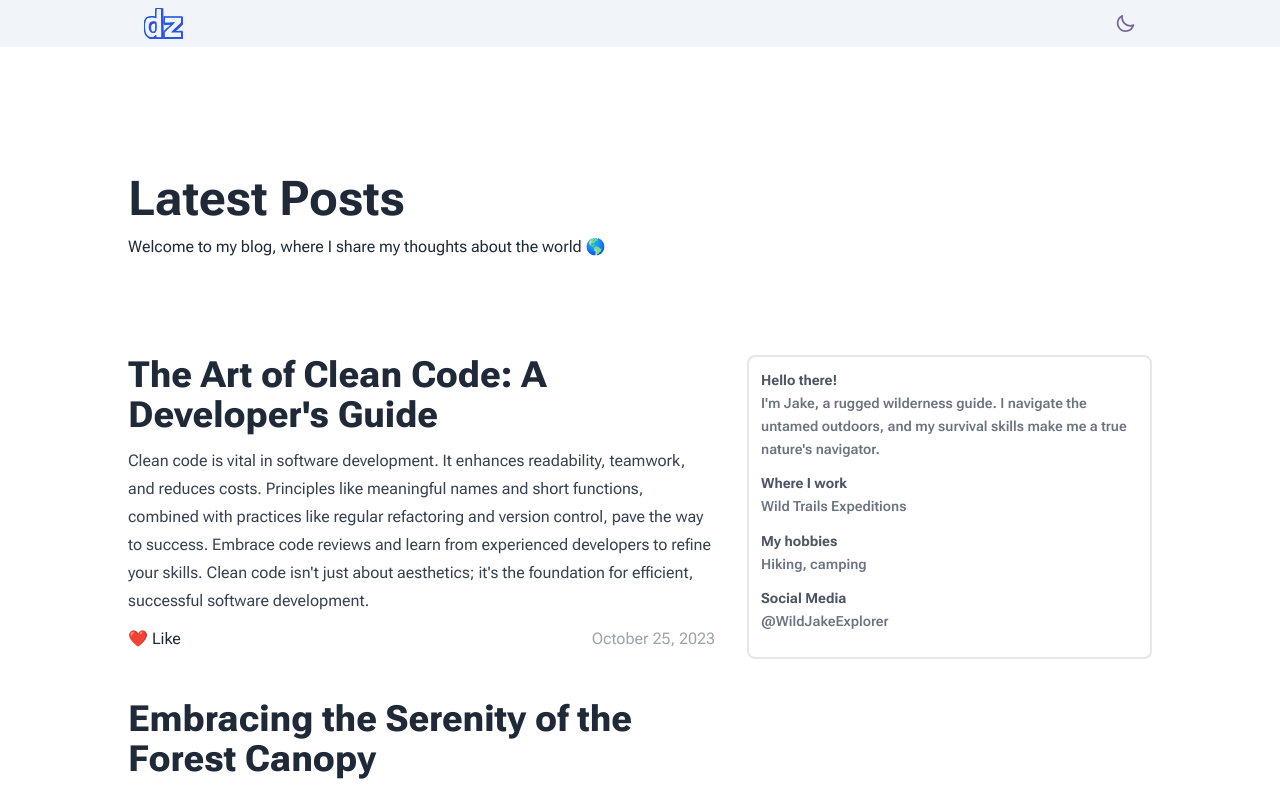
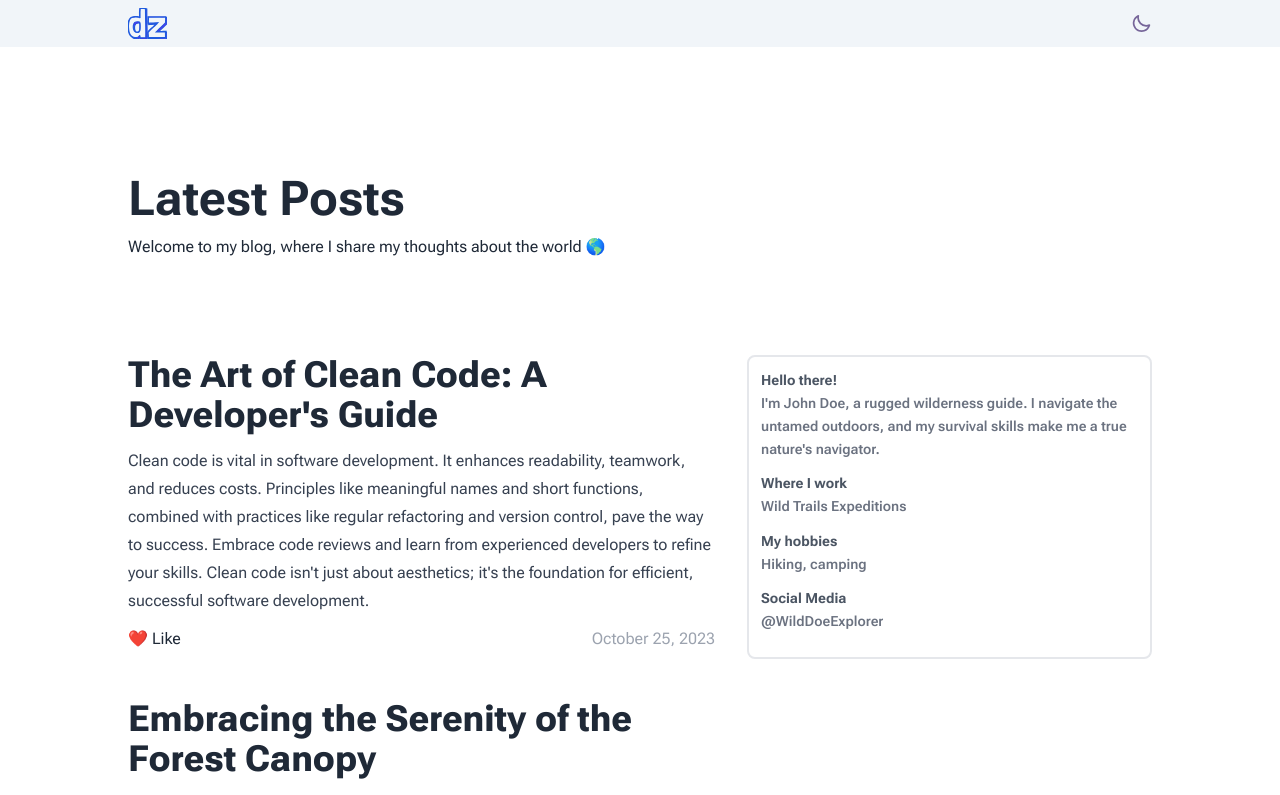
Before and after one commit to dentonzh/Eggspress, a Next.js app: page / in a window 1280 px wide. Shown: the top 795 px of the page. Built offline with nearby package versions, Linux system fonts and the light colour scheme; what tailwindcss-full-bleed would draw is missing.

Commit message:
Remove container padding, use generic placeholders

```diff
--- a/app/(index)/page.tsx
+++ b/app/(index)/page.tsx
@@ -8,10 +8,10 @@ import { useState } from 'react'
 
 
 const aboutMe = {
-  biography: "I'm Jake, a rugged wilderness guide. I navigate the untamed outdoors, and my survival skills make me a true nature's navigator.",
+  biography: "I'm John Doe, a rugged wilderness guide. I navigate the untamed outdoors, and my survival skills make me a true nature's navigator.",
   company: "Wild Trails Expeditions",
   hobbies: "Hiking, camping",
-  social_media_handle: "@WildJakeExplorer"
+  social_media_handle: "@WildDoeExplorer"
 }
 
 export default async function Home() {
--- a/tailwind.config.ts
+++ b/tailwind.config.ts
@@ -17,7 +17,6 @@ const config: Config = {
     },
     container: {
       center: true,
-      padding: '1rem',
       screens: {
         xs: '450px',
         mobile: '560px',
```
